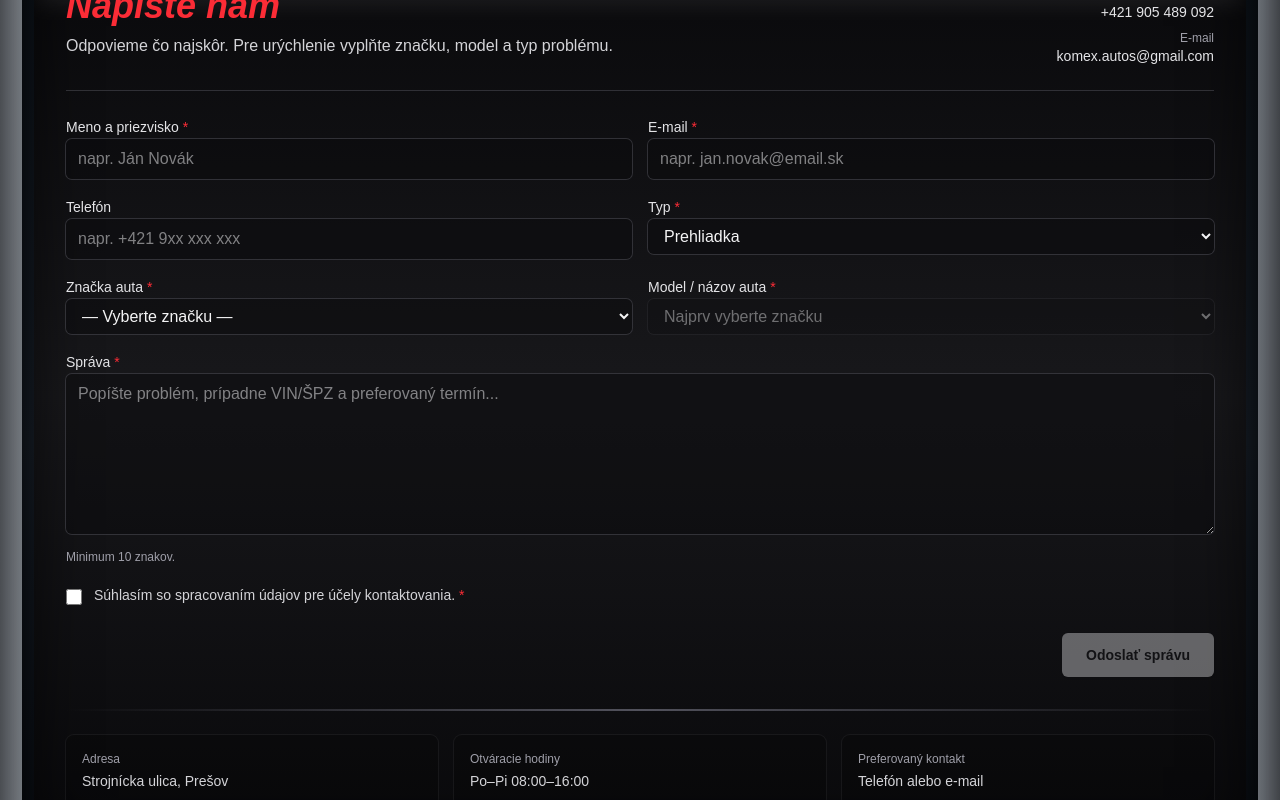
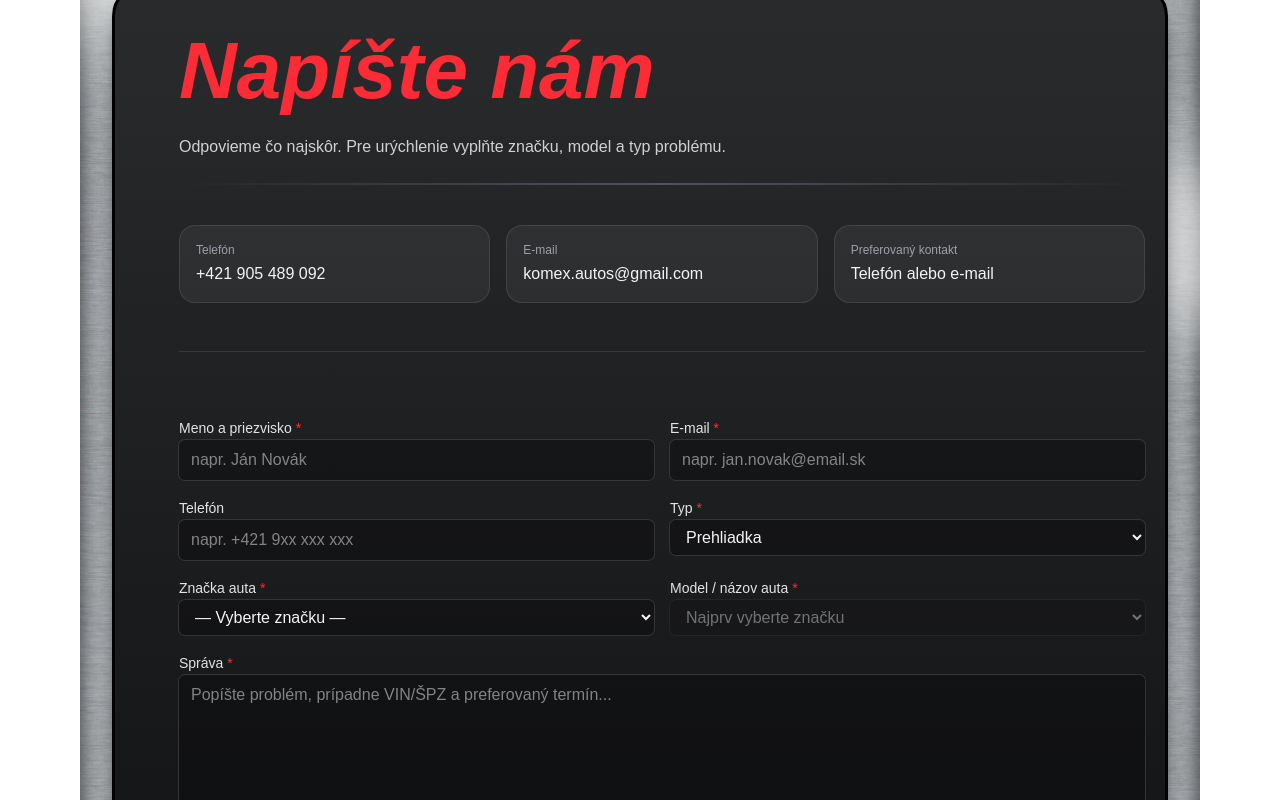
Before and after one commit to simonjedinak/rpj-komex, a Next.js app: page /kontakt in a window 1280 px wide. Shown: the part 280-1080 px from the top of the page. Built offline with nearby package versions, Linux system fonts and the light colour scheme.

Commit message:
navrh na dizajn formulara

```diff
--- a/app/kontakt/page.tsx
+++ b/app/kontakt/page.tsx
@@ -1,3 +1,4 @@
+// app/kontakt/ContactForm.tsx (alebo kde to máš)
 "use client";
 
 import React, { useMemo, useState } from "react";
@@ -48,10 +49,38 @@ function brandLabel(key: string) {
 }
 
 function getErrorMessage(err: unknown) {
-  // catch value nemusí byť Error -> treba bezpečne ošetriť [web:112]
   if (err instanceof Error) return err.message;
   if (typeof err === "string") return err;
   return "Nepodarilo sa odoslať. Skúste znova.";
+}
+
+function Field(props: {
+  label: string;
+  value: string;
+  onChange: (v: string) => void;
+  placeholder?: string;
+  required?: boolean;
+  type?: string;
+}) {
+  const { label, value, onChange, placeholder, required, type } = props;
+
+  const common =
+    "w-full rounded-md bg-zinc-950/40 text-zinc-100 ring-1 ring-zinc-700/70 focus:ring-2 focus:ring-red-500/70 px-3 py-2 outline-none";
+
+  return (
+    <div className="space-y-2">
+      <label className="text-sm text-zinc-200">
+        {label} {required ? <span className="text-red-500">*</span> : null}
+      </label>
+      <input
+        type={type ?? "text"}
+        value={value}
+        onChange={(e) => onChange(e.target.value)}
+        placeholder={placeholder}
+        className={common}
+      />
+    </div>
+  );
 }
 
 export default function ContactForm() {
@@ -104,7 +133,8 @@ export default function ContactForm() {
         ? await res.json().catch(() => ({}))
         : { error: await res.text().catch(() => "") };
 
-      const payloadObj = (payload && typeof payload === "object") ? (payload as Record<string, unknown>) : null;
+      const payloadObj =
+        payload && typeof payload === "object" ? (payload as Record<string, unknown>) : null;
       const payloadError = payloadObj && typeof payloadObj.error === "string" ? payloadObj.error : "";
 
       if (!res.ok) {
@@ -124,57 +154,48 @@ export default function ContactForm() {
       });
     } catch (err: unknown) {
       setStatus("error");
-      setErrorText(getErrorMessage(err)); // bez any [web:111]
+      setErrorText(getErrorMessage(err));
     }
   }
 
   return (
-    <section className="w-full">
-      <div
-        className="rounded-[34px] p-[22px] shadow-2xl"
-        style={{
-          background:
-            "linear-gradient(90deg,#6b7077 0%,#c7cbd1 10%,#70757c 22%,#cfd3d8 36%,#6e737a 52%,#b8bcc2 66%,#5b6067 82%,#c7cbd1 92%,#5a5f66 100%)",
-          boxShadow:
-            "inset 0 16px 34px rgba(0,0,0,.70), inset 0 -14px 26px rgba(255,255,255,.10), 0 24px 60px rgba(0,0,0,.35)",
-        }}
-      >
-        <div
-          className="rounded-[26px] p-[12px]"
-          style={{
-            background:
-              "linear-gradient(180deg,#0a0f15 0%,#141a22 55%,#070a0f 100%)",
-            boxShadow:
-              "inset 0 2px 0 rgba(255,255,255,.08), inset 0 -10px 30px rgba(0,0,0,.85)",
-          }}
-        >
-          <div className="rounded-[20px] bg-gradient-to-b from-zinc-950 via-zinc-900 to-zinc-950 text-white overflow-hidden relative">
-            <div className="pointer-events-none absolute inset-0">
-              <div className="absolute inset-x-0 top-0 h-12 bg-white/10 blur-md" />
-              <div className="absolute inset-0 ring-1 ring-white/5" />
-              <div className="absolute inset-0 shadow-[inset_0_0_60px_rgba(0,0,0,0.65)]" />
+    <main className="flex-1 bg-white px-4 md:px-10 lg:px-20 py-4 md:py-8 text-white">
+      <section className="bg-metal inset-shadow-xl flex flex-col gap-y-4 md:gap-y-8 p-4 md:p-8 relative">
+        {/* rovnaký “light streak” ako About */}
+        <div className="pointer-events-none absolute inset-0 z-0 overflow-hidden" aria-hidden="true">
+          <div className="fixed left-0 right-0 top-2/5 h-30 blur-xl rotate-15 bg-linear-to-r from-white/50 via-white/70 to-white/50 shadow-[0_0_100px_10px_rgba(255,255,255,0.6)]" />
         </div>
 
-            <div className="relative z-10 p-6 md:p-8">
-              <div className="flex items-start justify-between gap-6">
-                <div>
-                  <h2 className="text-3xl md:text-4xl font-extrabold italic text-red-500">
+        {/* panel v štýle About (jeden veľký blok) */}
+        <div className="shadow-xl shadow-black/50 p-4 md:p-5 gap-6 md:gap-10 pl-4 md:pl-16 container flex flex-col from-[#2a2b2c] to-[#0c0d0f] bg-linear-to-b rounded-2xl md:rounded-4xl border-black border-3 relative z-10">
+          <div className="w-full flex flex-col text-base md:text-xl pt-3 md:pt-6">
+            <h2 className="text-3xl md:text-5xl lg:text-[5rem] font-bold italic mb-3 md:mb-6 text-red-500">
               Napíšte nám
             </h2>
-                  <p className="mt-2 text-sm md:text-base text-zinc-300">
+            <p className="text-sm md:text-base text-zinc-200/90 max-w-4xl">
               Odpovieme čo najskôr. Pre urýchlenie vyplňte značku, model a typ problému.
             </p>
+
+            <div className="mt-6 h-[2px] w-full bg-gradient-to-r from-transparent via-zinc-600 to-transparent" />
           </div>
 
-                <div className="hidden md:block text-right">
+          {/* kontakt info (ostáva responsívne, len dizajn zarovnaný) */}
+          <div className="grid grid-cols-1 md:grid-cols-3 gap-4">
+            <div className="rounded-2xl border border-white/10 bg-white/5 p-4">
               <div className="text-xs text-zinc-400">Telefón</div>
-                  <div className="text-sm text-zinc-200">+421 905 489 092</div>
-                  <div className="mt-2 text-xs text-zinc-400">E-mail</div>
-                  <div className="text-sm text-zinc-200">komex.autos@gmail.com</div>
+              <div className="mt-1 text-sm md:text-base text-zinc-100">+421 905 489 092</div>
+            </div>
+            <div className="rounded-2xl border border-white/10 bg-white/5 p-4">
+              <div className="text-xs text-zinc-400">E-mail</div>
+              <div className="mt-1 text-sm md:text-base text-zinc-100">komex.autos@gmail.com</div>
+            </div>
+            <div className="rounded-2xl border border-white/10 bg-white/5 p-4">
+              <div className="text-xs text-zinc-400">Preferovaný kontakt</div>
+              <div className="mt-1 text-sm md:text-base text-zinc-100">Telefón alebo e-mail</div>
             </div>
           </div>
 
-              <div className="mt-6 h-px w-full bg-zinc-700/70" />
+          <div className="mt-2 h-px w-full bg-zinc-700/70" />
 
           <form onSubmit={onSubmit} className="mt-6 grid grid-cols-1 md:grid-cols-2 gap-4">
             <Field
@@ -213,9 +234,7 @@ export default function ContactForm() {
                     subject: e.target.value as Subject,
                   }))
                 }
-                    className="w-full rounded-md bg-zinc-950/40 text-zinc-100
-                               ring-1 ring-zinc-700/70 focus:ring-2 focus:ring-red-500/70
-                               px-3 py-2 outline-none"
+                className="w-full rounded-md bg-zinc-950/40 text-zinc-100 ring-1 ring-zinc-700/70 focus:ring-2 focus:ring-red-500/70 px-3 py-2 outline-none"
               >
                 <option value="prehliadka">Prehliadka</option>
                 <option value="sklo">Sklo</option>
@@ -235,9 +254,7 @@ export default function ContactForm() {
                   const brand = e.target.value;
                   setForm((s) => ({ ...s, brand, model: "" }));
                 }}
-                    className="w-full rounded-md bg-zinc-950/40 text-zinc-100
-                               ring-1 ring-zinc-700/70 focus:ring-2 focus:ring-red-500/70
-                               px-3 py-2 outline-none"
+                className="w-full rounded-md bg-zinc-950/40 text-zinc-100 ring-1 ring-zinc-700/70 focus:ring-2 focus:ring-red-500/70 px-3 py-2 outline-none"
               >
                 <option value="">— Vyberte značku —</option>
                 {Object.keys(BRAND_MODELS)
@@ -258,9 +275,7 @@ export default function ContactForm() {
                 value={form.model}
                 onChange={(e) => setForm((s) => ({ ...s, model: e.target.value }))}
                 disabled={!form.brand}
-                    className="w-full rounded-md bg-zinc-950/40 text-zinc-100
-                               ring-1 ring-zinc-700/70 focus:ring-2 focus:ring-red-500/70
-                               px-3 py-2 outline-none disabled:opacity-40"
+                className="w-full rounded-md bg-zinc-950/40 text-zinc-100 ring-1 ring-zinc-700/70 focus:ring-2 focus:ring-red-500/70 px-3 py-2 outline-none disabled:opacity-40"
               >
                 {!form.brand ? (
                   <option value="">Najprv vyberte značku</option>
@@ -286,9 +301,7 @@ export default function ContactForm() {
                 onChange={(e) => setForm((s) => ({ ...s, message: e.target.value }))}
                 rows={6}
                 placeholder="Popíšte problém, prípadne VIN/ŠPZ a preferovaný termín..."
-                    className="w-full rounded-md bg-zinc-950/40 text-zinc-100
-                               ring-1 ring-zinc-700/70 focus:ring-2 focus:ring-red-500/70
-                               px-3 py-2 outline-none resize-y"
+                className="w-full rounded-md bg-zinc-950/40 text-zinc-100 ring-1 ring-zinc-700/70 focus:ring-2 focus:ring-red-500/70 px-3 py-2 outline-none resize-y"
               />
               <div className="text-xs text-zinc-400">Minimum 10 znakov.</div>
             </div>
@@ -311,7 +324,9 @@ export default function ContactForm() {
               <div className="text-sm">
                 {status === "sent" && <span className="text-green-400">Správa bola odoslaná.</span>}
                 {status === "error" && (
-                      <span className="text-red-400">{errorText || "Nepodarilo sa odoslať. Skúste znova."}</span>
+                  <span className="text-red-400">
+                    {errorText || "Nepodarilo sa odoslať. Skúste znova."}
+                  </span>
                 )}
                 {status === "sending" && <span className="text-zinc-300">Odosielanie…</span>}
               </div>
@@ -319,10 +334,7 @@ export default function ContactForm() {
               <button
                 type="submit"
                 disabled={!canSubmit}
-                    className="inline-flex items-center justify-center rounded-md
-                               bg-zinc-200 px-6 py-3 text-sm font-semibold text-zinc-900
-                               shadow transition hover:bg-white
-                               disabled:opacity-40 disabled:hover:bg-zinc-200"
+                className="inline-flex items-center justify-center rounded-md bg-zinc-200 px-6 py-3 text-sm font-semibold text-zinc-900 shadow transition hover:bg-white disabled:opacity-40 disabled:hover:bg-zinc-200"
               >
                 Odoslať správu
               </button>
@@ -332,52 +344,21 @@ export default function ContactForm() {
           <div className="mt-8 h-[2px] w-full bg-gradient-to-r from-transparent via-zinc-600 to-transparent" />
 
           <div className="mt-6 grid grid-cols-1 md:grid-cols-3 gap-4 text-sm text-zinc-300">
-                <div className="rounded-lg bg-black/20 ring-1 ring-white/5 p-4">
+            <div className="rounded-2xl border border-white/10 bg-white/5 p-4">
               <div className="text-xs text-zinc-400">Adresa</div>
               <div className="mt-1">Strojnícka ulica, Prešov</div>
             </div>
-                <div className="rounded-lg bg-black/20 ring-1 ring-white/5 p-4">
+            <div className="rounded-2xl border border-white/10 bg-white/5 p-4">
               <div className="text-xs text-zinc-400">Otváracie hodiny</div>
               <div className="mt-1">Po–Pi 08:00–16:00</div>
             </div>
-                <div className="rounded-lg bg-black/20 ring-1 ring-white/5 p-4">
-                  <div className="text-xs text-zinc-400">Preferovaný kontakt</div>
-                  <div className="mt-1">Telefón alebo e-mail</div>
-                </div>
-              </div>
-            </div>
+            <div className="rounded-2xl border border-white/10 bg-white/5 p-4">
+              <div className="text-xs text-zinc-400">Tip</div>
+              <div className="mt-1">Pridajte VIN/ŠPZ a preferovaný termín.</div>
             </div>
           </div>
         </div>
       </section>
+    </main>
   );
 }
-
-function Field(props: {
-  label: string;
-  value: string;
-  onChange: (v: string) => void;
-  placeholder?: string;
-  required?: boolean;
-  type?: string;
-}) {
-  const { label, value, onChange, placeholder, required, type } = props;
-
-  const common =
-    "w-full rounded-md bg-zinc-950/40 text-zinc-100 ring-1 ring-zinc-700/70 focus:ring-2 focus:ring-red-500/70 px-3 py-2 outline-none";
-
-  return (
-    <div className="space-y-2">
-      <label className="text-sm text-zinc-200">
-        {label} {required ? <span className="text-red-500">*</span> : null}
-      </label>
-      <input
-        type={type ?? "text"}
-        value={value}
-        onChange={(e) => onChange(e.target.value)}
-        placeholder={placeholder}
-        className={common}
-      />
-    </div>
-  );
-}
```
Lines whose indentation alone changed are shown as unchanged.
